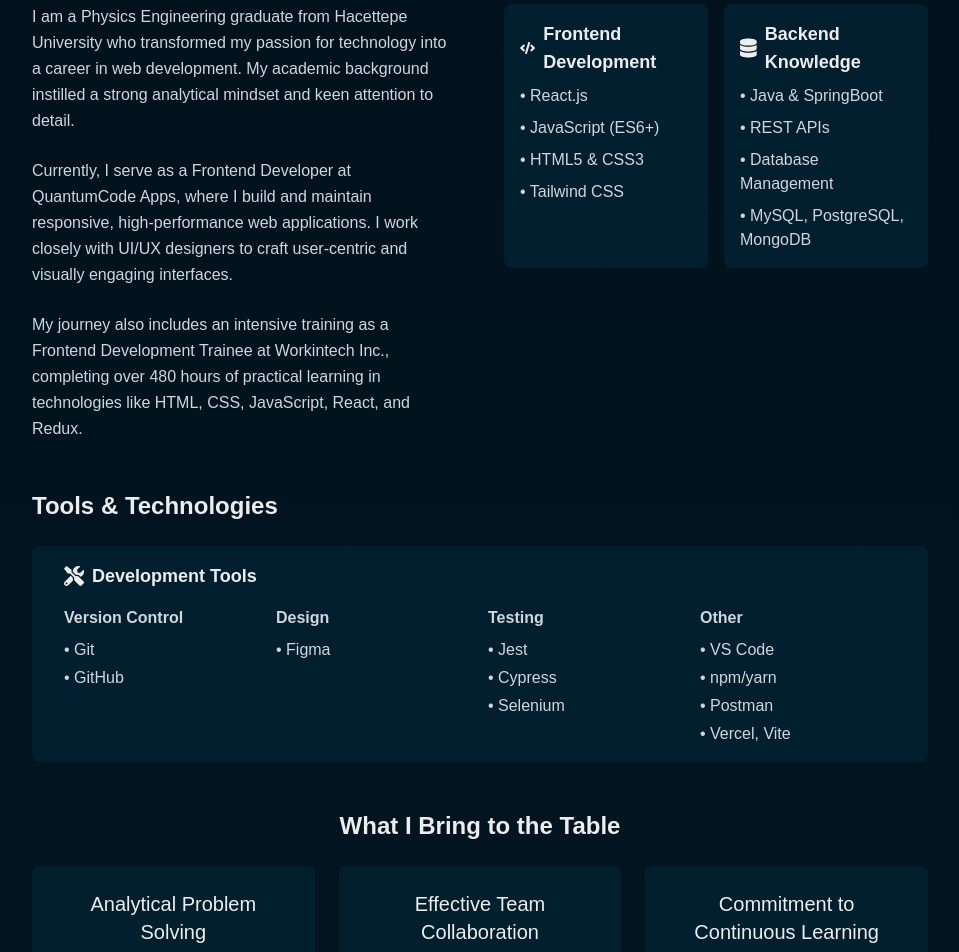
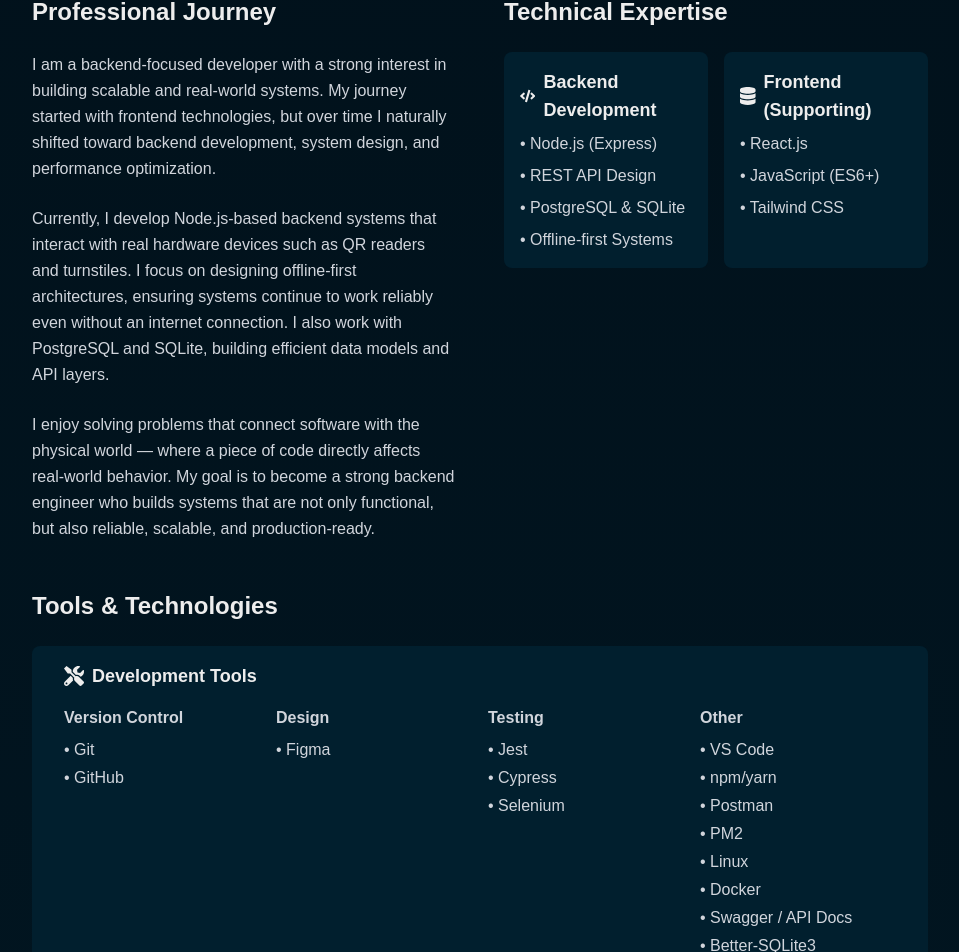
Before and after one commit to atabeyaykut/PersonalPage, a React (Vite) app: page /about in a window 1280 px wide. Shown: the part 228-1180 px from the top of the page, without its empty margins (160-1119 px from the left). Built offline with nearby package versions, Linux system fonts and the light colour scheme.

Commit message:
chore: update code structure for better readability and maintainability

```diff
--- a/src/components/About.jsx
+++ b/src/components/About.jsx
@@ -77,24 +77,28 @@
                 <motion.h2 variants={itemVariants} className="text-5xl font-bold text-center mb-12">
                     About <span className="text-[#00abf0]">Atabey AYKUT</span>
                 </motion.h2>
+                <motion.p variants={itemVariants} className="text-center text-gray-400 mb-6">
+                    Backend Developer • Node.js • System Design • Offline-first Architectures
+                </motion.p>
 
                 <div className="grid md:grid-cols-2 gap-12">
                     <motion.div variants={itemVariants} className="space-y-6">
                         <h3 className="text-2xl font-semibold text-primary">Professional Journey</h3>
                         <p className="text-gray-300 leading-relaxed">
-                            I am a Physics Engineering graduate from Hacettepe University who transformed my passion for technology
-                            into a career in web development. My academic background instilled a strong analytical mindset and keen
-                            attention to detail.
+                            I am a backend-focused developer with a strong interest in building scalable and real-world systems.
+                            My journey started with frontend technologies, but over time I naturally shifted toward backend
+                            development, system design, and performance optimization.
                         </p>
                         <p className="text-gray-300 leading-relaxed">
-                            Currently, I serve as a Frontend Developer at QuantumCode Apps, where I build and maintain responsive,
-                            high-performance web applications. I work closely with UI/UX designers to craft user-centric and visually
-                            engaging interfaces.
+                            Currently, I develop Node.js-based backend systems that interact with real hardware devices such as QR readers
+                            and turnstiles. I focus on designing offline-first architectures, ensuring systems continue to work reliably
+                            even without an internet connection. I also work with PostgreSQL and SQLite, building efficient data models
+                            and API layers.
                         </p>
                         <p className="text-gray-300 leading-relaxed">
-                            My journey also includes an intensive training as a Frontend Development Trainee at Workintech Inc.,
-                            completing over 480 hours of practical learning in technologies like HTML, CSS, JavaScript, React, and
-                            Redux.
+                            I enjoy solving problems that connect software with the physical world — where a piece of code directly
+                            affects real-world behavior. My goal is to become a strong backend engineer who builds systems that are not
+                            only functional, but also reliable, scalable, and production-ready.
                         </p>
                     </motion.div>
 
@@ -104,25 +108,24 @@
                             <div className="bg-[#011f2e] p-4 rounded-lg">
                                 <div className="flex items-center gap-2 mb-2">
                                     <FaCode className="text-primary text-xl" />
-                                    <h4 className="text-lg font-semibold">Frontend Development</h4>
+                                    <h4 className="text-lg font-semibold">Backend Development</h4>
                                 </div>
                                 <ul className="text-gray-300 space-y-2">
-                                    <li>• React.js</li>
-                                    <li>• JavaScript (ES6+)</li>
-                                    <li>• HTML5 &amp; CSS3</li>
-                                    <li>• Tailwind CSS</li>
+                                    <li>• Node.js (Express)</li>
+                                    <li>• REST API Design</li>
+                                    <li>• PostgreSQL &amp; SQLite</li>
+                                    <li>• Offline-first Systems</li>
                                 </ul>
                             </div>
                             <div className="bg-[#011f2e] p-4 rounded-lg">
                                 <div className="flex items-center gap-2 mb-2">
                                     <FaDatabase className="text-primary text-xl" />
-                                    <h4 className="text-lg font-semibold">Backend Knowledge</h4>
+                                    <h4 className="text-lg font-semibold">Frontend (Supporting)</h4>
                                 </div>
                                 <ul className="text-gray-300 space-y-2">
-                                    <li>• Java &amp; SpringBoot</li>
-                                    <li>• REST APIs</li>
-                                    <li>• Database Management</li>
-                                    <li>• MySQL, PostgreSQL, MongoDB</li>
+                                    <li>• React.js</li>
+                                    <li>• JavaScript (ES6+)</li>
+                                    <li>• Tailwind CSS</li>
                                 </ul>
                             </div>
                         </div>
@@ -163,6 +166,11 @@
                                         <li>• VS Code</li>
                                         <li>• npm/yarn</li>
                                         <li>• Postman</li>
+                                        <li>• PM2</li>
+                                        <li>• Linux</li>
+                                        <li>• Docker</li>
+                                        <li>• Swagger / API Docs</li>
+                                        <li>• Better-SQLite3</li>
                                         <li>• Vercel, Vite</li>
                                     </ul>
                                 </div>
@@ -175,21 +183,21 @@
                     <h3 className="text-2xl font-semibold text-primary mb-6">What I Bring to the Table</h3>
                     <ul className="grid md:grid-cols-3 gap-6">
                         <motion.li variants={itemVariants} className="bg-[#011f2d] p-6 rounded-lg">
-                            <h4 className="text-xl font-medium mb-2">Analytical Problem Solving</h4>
+                            <h4 className="text-xl font-medium mb-2">Real-World System Thinking</h4>
                             <p className="text-gray-300">
-                                Leveraging my engineering background to develop innovative, efficient solutions.
+                                I design systems that interact with real devices and environments, not just isolated code.
                             </p>
                         </motion.li>
                         <motion.li variants={itemVariants} className="bg-[#011f2d] p-6 rounded-lg">
-                            <h4 className="text-xl font-medium mb-2">Effective Team Collaboration</h4>
+                            <h4 className="text-xl font-medium mb-2">Backend Ownership</h4>
                             <p className="text-gray-300">
-                                Strong communication and teamwork skills that drive successful project outcomes.
+                                From database design to API and system flow, I build and understand the full backend lifecycle.
                             </p>
                         </motion.li>
                         <motion.li variants={itemVariants} className="bg-[#011f2d] p-6 rounded-lg">
-                            <h4 className="text-xl font-medium mb-2">Commitment to Continuous Learning</h4>
+                            <h4 className="text-xl font-medium mb-2">Problem Solving Under Constraints</h4>
                             <p className="text-gray-300">
-                                Dedicated to mastering new technologies and continuously improving my skill set.
+                                I build reliable systems even in challenging conditions like offline environments and limited hardware.
                             </p>
                         </motion.li>
                     </ul>
--- a/src/components/Contact.jsx
+++ b/src/components/Contact.jsx
@@ -54,7 +54,7 @@
             <div className="max-w-300 h-180 pt-8 w-full flex justify-center align-center items-center backdrop-blur-lg bg-black/30 p-12 rounded-3xl border border-gray-800 shadow-2xl hover:border-gray-700 transition-all duration-500">
                 <div className="max-w-2xl min-w-md mx-auto">
                     <h2 className="text-5xl font-bold text-center mb-5 bg-gradient-to-r from-gray-200 to-gray-400 text-transparent bg-clip-text">
-                        Get Contact With Me
+                        Let's Build Something Reliable
                     </h2>
 
                     <form onSubmit={handleSubmit(onSubmit)} className="flex flex-col space-y-2">
--- a/src/components/HomePage.jsx
+++ b/src/components/HomePage.jsx
@@ -37,18 +37,17 @@
                 </motion.h1>
 
                 <motion.h2 variants={itemVariants}>
-                    Frontend Developer
+                    Backend Developer
                 </motion.h2>
 
                 <motion.p variants={itemVariants}>
-                    I am a Physics Engineering graduate with a passion for web development.
-                    Skilled in HTML, CSS, JavaScript, React, and Java, I specialize in building
-                    component-based structures, state management, and DOM manipulation.
+                    I build backend systems focused on reliability, scalability, and real-world
+                    use cases. My main stack includes Node.js, REST API design, PostgreSQL, and SQLite,
+                    with special focus on offline-first architecture and system performance.
                     <br /><br />
-                    With experience in front-end development and software engineering, I strive
-                    to create user-friendly, high-performance, and scalable solutions. I'm eager
-                    to contribute as a Front-End Developer with a problem-solving mindset and a
-                    strong team spirit. Looking forward to collaborating!
+                    I enjoy connecting software with physical devices such as QR readers and turnstiles,
+                    where stable backend flow and robust data handling directly affect real operations.
+                    I aim to deliver production-ready systems with clear architecture and strong ownership.
                 </motion.p>
 
                 <motion.nav
@@ -56,14 +55,14 @@
                     className="btn-box"
                 >
                     <a
-                        href="#contact"
+                        href="/contact"
                         aria-label="Hire Me"
                         className="hover:bg-[#00abf0]/20 transition-colors duration-300"
                     >
                         Hire Me
                     </a>
                     <a
-                        href="#contact"
+                        href="/contact"
                         aria-label="Let's Talk"
                         className="hover:bg-[#00abf0]/20 transition-colors duration-300"
                     >
--- a/src/components/Projects.jsx
+++ b/src/components/Projects.jsx
@@ -19,7 +19,7 @@
     if (error) {
         return (
             <section className="projects page-transition">
-                <h2 className="heading">My <span>Projects</span></h2>
+                <h2 className="heading">Featured <span>Projects</span></h2>
                 <div className="loading">Error: {error.message}</div>
             </section>
         );
@@ -27,7 +27,7 @@
 
     return (
         <section className="projects page-transition">
-            <h2 className="heading">My <span>Projects</span></h2>
+            <h2 className="heading">Featured <span>Projects</span></h2>
             <div className="projects-container">
                 {isLoading ? (
                     <div className="loading">Loading...</div>
```
Also changed, not shown: index.html (+7 -7 lines).
